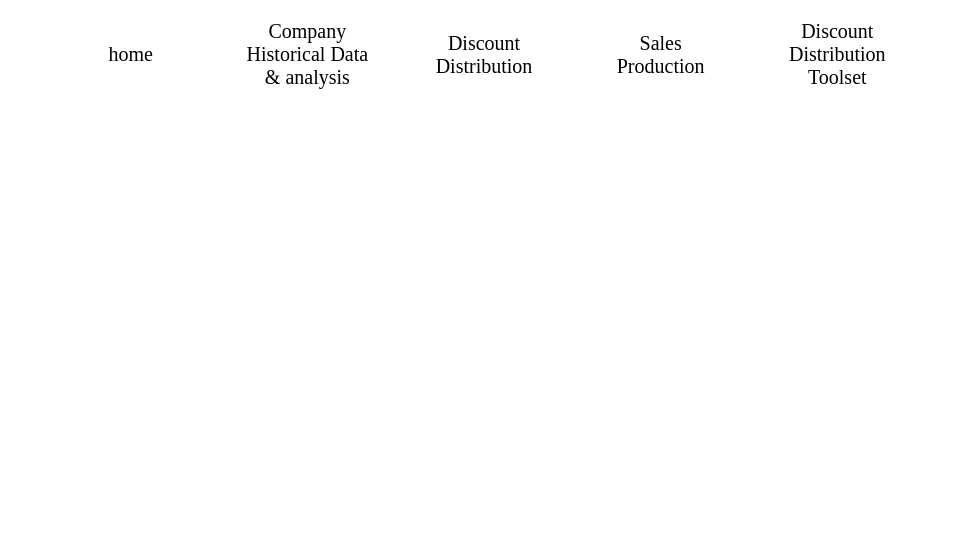
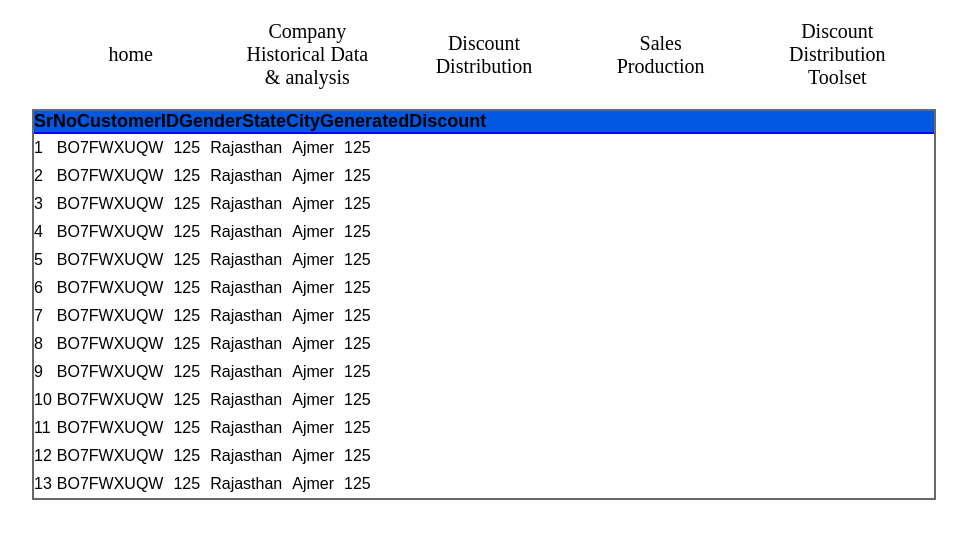
Before and after one commit to technicalrahul1/erp-model, a React (Create React App) app: page /erp-model/4thbtn in a window 1280 px wide. Shown: the top 538 px of the page, without its empty margins (156-1123 px from the left). Built offline with nearby package versions, Linux system fonts and the light colour scheme.

Commit message:
table6complete

```diff
--- a/src/App.js
+++ b/src/App.js
@@ -9,6 +9,8 @@ import ErpModel from "./Pages/ErpModel";
 import DataDescription from "./Pages/DataDescription"
 import Table5 from "./Tables/Table5";
 import Table3 from "./Tables/Table3";
+import Table6 from "./Tables/Table6";
+import { Table7Content,Discount,Gender } from "./Data/Table6Data";
 import ErpModelBlank1 from "./Pages/ErpModelBlank1";
 import { Customer,Product,Products,Row3,predictedAverage,showWishlistButton4 } from "./Data/Data";
 import Pararagraph from "./Paragraphs/Pararagraph";
@@ -36,7 +38,7 @@ const App = () => {
           <Route exact path="/erp-model/data-discription" element={<DataDescription  />} />
               <Route path="/erp-model/sales-item-from-data-discription" element={<Table5 data={Product} header={"category"} first ={"SrNo"}/>} />
               <Route path="/erp-model/copy-of-data-discription-sales-item" element={<Table5 data={Customer} header={"customerID"} />} />
-              {/* <Route path="/erp-model/copy-of-data-discription-sales-item-1" element={<TableSalesItems data={Products}/>} header={"cityName"} /> */}
+              <Route path="/erp-model/copy-of-data-discription-sales-item-1" element={<Table6 data={Table7Content} header={"SrNo"} header2={"CustomerID"} header3={"Product Name"} header4={"No Of Visits"} header5={"Purchased Amount"} header6={"Price Of Products"} header7={"Total Amount"}/>} />
                {/* <Route path="/erp-model/derived-algorithm" element={<Table} /> */}
           <Route exact path="/erp-model/profit-prediction" element={<ProfitPrediction />} />
               <Route path="/erp-model/xg-boost-algorithm" element={<Pararagraph/>} />
@@ -50,9 +52,9 @@ const App = () => {
           <Route exact path="/erp-model/blank-1" element={<Blank1/>} />
             <Route exact path="/erp-model/wish-list" element={<ErpModelBlank1/> } />
             <Route path="/erp-model/return-gift" element={<Table3 data={Row3} header2={"Customer ID"} header3={"Genarated Amount For Retained Gift"}/>} />
-             {/* <Route path="/erp-model/blank-1" element={<erpModelBlank1/>} /> */}
-             <Route path="/erp-model/show-wishlist" element={<Table5 data={showWishlistButton4} />} />
-
+            <Route path="/erp-model/discount-division-by-3" element={<Table6 data={Discount} header={"SrNo"} header2={"Customer ID"} header3={"Generated Amount"} header4={"First Discount"} header5={"Second Discount"} header6={"Third Discount"} />} />
+            <Route path="/erp-model/show-wishlist" element={<Table5 data={showWishlistButton4} />} />
+            <Route path="/erp-model/4thbtn" element={<Table6 data={Gender} header={"SrNo"} header2={"CustomerID"} header3={"Gender"} header4={"State"} header5={"City"} header6={"GeneratedDiscount"}/>} />
 
               {/* subcomponent k ander component */}
 
--- a/src/Data/Data.js
+++ b/src/Data/Data.js
@@ -9,7 +9,6 @@ export const Customer =[
     },
     {
       SrNo:2,
-
       customerID: "B07FWWYRT",
       city: "AJMER",
       state: "RAJASTHAN",
--- /dev/null
+++ b/src/Data/Table6Data.js
@@ -0,0 +1,279 @@
+import React from "react"
+export const Table7Content = [
+    {
+        SrNo : 1,
+        CustomerID:"BO7FWWUVR",
+        ProductName:"ESE @017 Mains",
+
+        NoOfVisits:1,
+        PurchasedAmount:3,
+        PriceOfProducts:775,
+        TotalAmount:2323
+    },
+    {
+        SrNo : 2,
+        CustomerID:"BO7FWWUVR",
+        ProductName:"ESE @017 Mains",
+
+        NoOfVisits:1,
+        PurchasedAmount:3,
+        PriceOfProducts:775,
+        TotalAmount:2323
+    },{
+        SrNo : 3,
+        CustomerID:"BO7FWWUVR",
+        ProductName:"ESE @017 Mains",
+
+        NoOfVisits:1,
+        PurchasedAmount:3,
+        PriceOfProducts:775,
+        TotalAmount:2323
+    },{
+        SrNo : 4,
+        CustomerID:"BO7FWWUVR",
+        ProductName:"ESE @017 Mains",
+
+        NoOfVisits:1,
+        PurchasedAmount:3,
+        PriceOfProducts:775,
+        TotalAmount:2323
+    },
+    {
+        SrNo : 5,
+        CustomerID:"BO7FWWUVR",
+        ProductName:"ESE @017 Mains",
+
+        NoOfVisits:1,
+        PurchasedAmount:3,
+        PriceOfProducts:775,
+        TotalAmount:2323
+    },
+    {
+        SrNo : 6,
+        CustomerID:"BO7FWWUVR",
+        ProductName:"ESE @017 Mains",
+
+        NoOfVisits:1,
+        PurchasedAmount:3,
+        PriceOfProducts:775,
+        TotalAmount:2323
+    },
+    {
+        SrNo : 7,
+        CustomerID:"BO7FWWUVR",
+        ProductName:"ESE @017 Mains",
+
+        NoOfVisits:1,
+        PurchasedAmount:3,
+        PriceOfProducts:775,
+        TotalAmount:2323
+    },
+    {
+        SrNo : 8,
+        CustomerID:"BO7FWWUVR",
+        ProductName:"ESE @017 Mains",
+
+        NoOfVisits:1,
+        PurchasedAmount:3,
+        PriceOfProducts:775,
+        TotalAmount:2323
+    },
+    {
+        SrNo : 9,
+        CustomerID:"BO7FWWUVR",
+        ProductName:"ESE @017 Mains",
+        NoOfVisits:1,
+        PurchasedAmount:3,
+        PriceOfProducts:775,
+        TotalAmount:2323,
+    }
+]
+
+export const Discount = [
+    {
+        SrNo :1,
+        CustomerID:"BO7FWWUVR",
+        GeneratedDiscount:123,
+        FirstDiscount:37.5,
+        SecondDiscount:33.5,
+        ThirdDiscount:50
+    },
+    {
+        SrNo :2,
+        CustomerID:"BO7FWWUVR",
+        GeneratedDiscount:123,
+        FirstDiscount:37.5,
+        SecondDiscount:33.5,
+        ThirdDiscount:50
+    },
+    {
+        SrNo :3,
+        CustomerID:"BO7FWWUVR",
+        GeneratedDiscount:123,
+        FirstDiscount:37.5,
+        SecondDiscount:33.5,
+        ThirdDiscount:50
+    },
+    {
+        SrNo :4,
+        CustomerID:"BO7FWWUVR",
+        GeneratedDiscount:123,
+        FirstDiscount:37.5,
+        SecondDiscount:33.5,
+        ThirdDiscount:50
+    },
+    {
+        SrNo :5,
+        CustomerID:"BO7FWWUVR",
+        GeneratedDiscount:123,
+        FirstDiscount:37.5,
+        SecondDiscount:33.5,
+        ThirdDiscount:50
+    },
+    {
+        SrNo :6,
+        CustomerID:"BO7FWWUVR",
+        GeneratedDiscount:123,
+        FirstDiscount:37.5,
+        SecondDiscount:33.5,
+        ThirdDiscount:50
+    },
+    {
+        SrNo :7,
+        CustomerID:"BO7FWWUVR",
+        GeneratedDiscount:123,
+        FirstDiscount:37.5,
+        SecondDiscount:33.5,
+        ThirdDiscount:50
+    },
+    {
+        SrNo :8,
+        CustomerID:"BO7FWWUVR",
+        GeneratedDiscount:123,
+        FirstDiscount:37.5,
+        SecondDiscount:33.5,
+        ThirdDiscount:50
+    },
+    {
+        SrNo :9,
+        CustomerID:"BO7FWWUVR",
+        GeneratedDiscount:123,
+        FirstDiscount:37.5,
+        SecondDiscount:33.5,
+        ThirdDiscount:50
+    },
+    {
+        SrNo :10,
+        CustomerID:"BO7FWWUVR",
+        GeneratedDiscount:123,
+        FirstDiscount:37.5,
+        SecondDiscount:33.5,
+        ThirdDiscount:50
+    }
+]
+export const  Gender=[
+    {
+        SrNo:1,
+        CustomerID:"BO7FWXUQW",
+        Gender:"m",
+        State:"Rajasthan",
+        City:"Ajmer",
+        GeneratedDiscount:125,
+    },
+    {
+        SrNo:2,
+        CustomerID:"BO7FWXUQW",
+        Gender:"m",
+        State:"Rajasthan",
+        City:"Ajmer",
+        GeneratedDiscount:125,
+    },
+    {
+        SrNo:3,
+        CustomerID:"BO7FWXUQW",
+        Gender:"m",
+        State:"Rajasthan",
+        City:"Ajmer",
+        GeneratedDiscount:125,
+    },
+    {
+        SrNo:4,
+        CustomerID:"BO7FWXUQW",
+        Gender:"m",
+        State:"Rajasthan",
+        City:"Ajmer",
+        GeneratedDiscount:125,
+    },
+    {
+        SrNo:5,
+        CustomerID:"BO7FWXUQW",
+        Gender:"m",
+        State:"Rajasthan",
+        City:"Ajmer",
+        GeneratedDiscount:125,
+    },
+    {
+        SrNo:6,
+        CustomerID:"BO7FWXUQW",
+        Gender:"m",
+        State:"Rajasthan",
+        City:"Ajmer",
+        GeneratedDiscount:125,
+    },
+    {
+        SrNo:7,
+        CustomerID:"BO7FWXUQW",
+        Gender:"m",
+        State:"Rajasthan",
+        City:"Ajmer",
+        GeneratedDiscount:125,
+    },
+    {
+        SrNo:8,
+        CustomerID:"BO7FWXUQW",
+        Gender:"m",
+        State:"Rajasthan",
+        City:"Ajmer",
+        GeneratedDiscount:125,
+    },
+    {
+        SrNo:9,
+        CustomerID:"BO7FWXUQW",
+        Gender:"m",
+        State:"Rajasthan",
+        City:"Ajmer",
+        GeneratedDiscount:125,
+    },
+    {
+        SrNo:10,
+        CustomerID:"BO7FWXUQW",
+        Gender:"m",
+        State:"Rajasthan",
+        City:"Ajmer",
+        GeneratedDiscount:125,
+    },
+    {
+        SrNo:11,
+        CustomerID:"BO7FWXUQW",
+        Gender:"m",
+        State:"Rajasthan",
+        City:"Ajmer",
+        GeneratedDiscount:125,
+    },
+    {
+        SrNo:12,
+        CustomerID:"BO7FWXUQW",
+        Gender:12,
+        State:"Rajasthan",
+        City:"Ajmer",
+        GeneratedDiscount:125,
+    },
+    {
+        SrNo:13,
+        CustomerID:"BO7FWXUQW",
+        Gender:"m",
+        State:"Rajasthan",
+        City:"Ajmer",
+        GeneratedDiscount:125,
+    }
+]
--- a/src/Pages/Blank1.js
+++ b/src/Pages/Blank1.js
@@ -22,7 +22,7 @@ const Blank1 = () => {
           <Link to="/erp-model/wish-list" >Wish List</Link>
         </button>
           <button className="button-left2">
-            <h3>Discount Division</h3>
+            <Link to="/erp-model/discount-division-by-3">Discount Division</Link>
           </button>
           <div
             className="box-right"
@@ -32,7 +32,7 @@ const Blank1 = () => {
               <Link to="/erp-model/return-gift">Return Gift</Link>
             </button>
             <button className="button-left4">
-              <h3>Categorical Discount</h3>
+              <Link to="/erp-model/4thbtn">Categorical Discount</Link>
             </button>
           </div>
         </div>
--- /dev/null
+++ b/src/Tables/Table6.js
@@ -0,0 +1,41 @@
+import React from 'react'
+import "../App.css";
+
+const Table6 = (props) => {
+
+  return (
+    <>
+     <div className='table'>
+      <div className='table-box'>
+       <tr className='table-row'>
+        <th className='table-heading'>{props.header}</th>
+        <th className='table-heading'>{props.header2}</th>
+        <th className='table-heading'>{props.header3}</th>
+        <th className='table-heading'>{props.header4}</th>
+        <th className='table-heading'>{props.header5}</th>
+        <th className='table-heading'>{props.header6}</th>
+        {
+              props.header7 ? <td>{props.TotalAmount}</td> : null
+            }
+       </tr>
+      </div>
+       {props?.data.map((items)=>{
+        console.log("data",items)
+        return(
+          <tr>
+            <td>{items.SrNo ? items.SrNo : "Rahul" }</td>
+            <td className='table-data'>{items.CustomerID}</td>
+            <td className='table-data'>{items.ProductName ? items.ProductName : items.GeneratedDiscount ? items.GeneratedDiscount : items.Gender}</td>
+            <td className='table-data'>{items.NoOfVisits ? items.NoOfVisits : items.FirstDiscount ? items.FirstDiscount : items.State}</td>
+            <td className='table-data'>{items.PurchasedAmount ? items.PurchasedAmount : items.SecondDiscount ? items.SecondDiscount : items.City}</td>
+            <td className='table-data'>{items.PriceOfProducts ? items.PriceOfProducts : items.ThirdDiscount ? items.ThirdDiscount : items.GeneratedDiscount}</td>
+            {props.header7 ? <td className='table-data'>{items.TotalAmount}</td> : null}
+          </tr>
+        )
+       })}
+       </div>
+    </>
+  )
+}
+
+export default Table6
```
